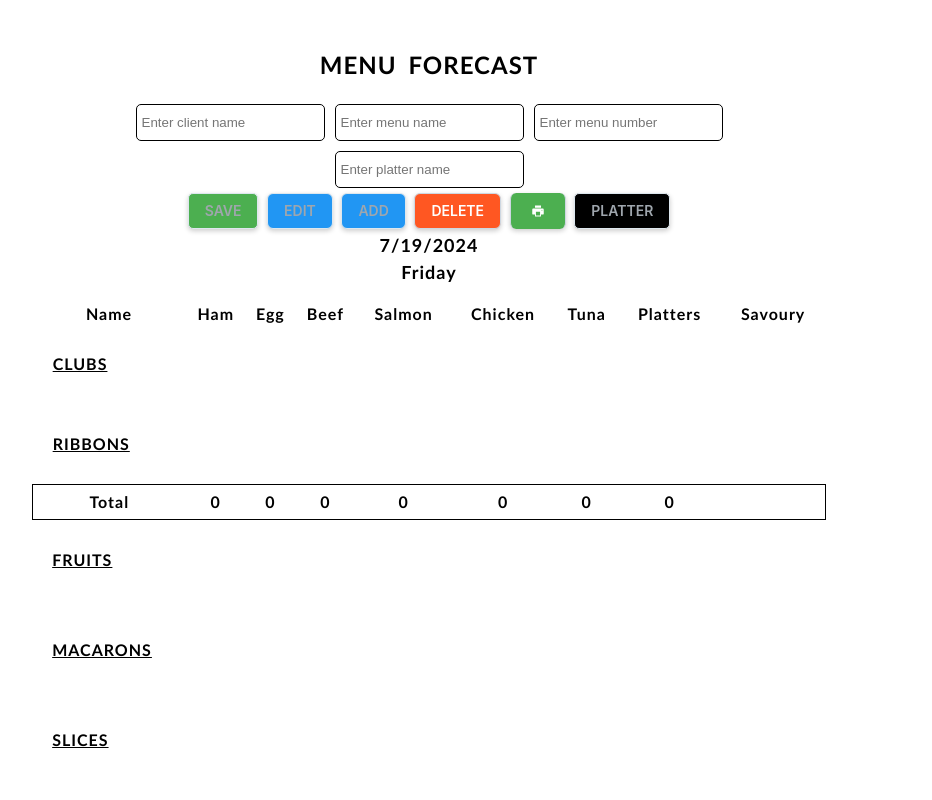
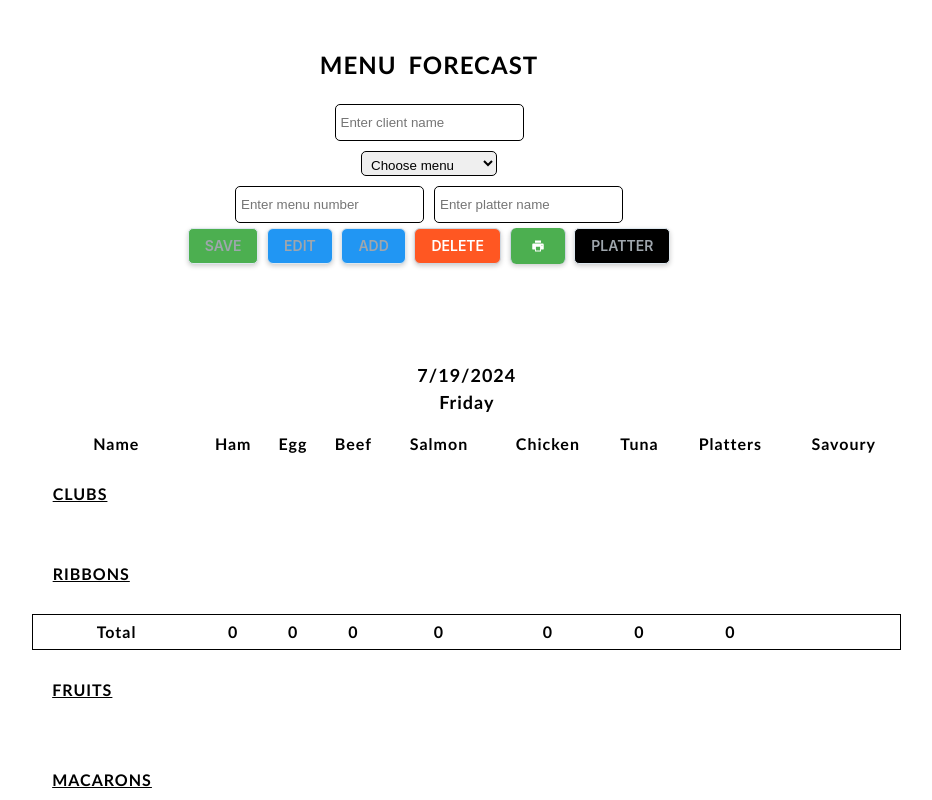
Before and after one commit to PritamMaharjan86/Menu-tracker, a React (Create React App) app: page / in a window 1280 px wide. Shown: the top 800 px of the page, without its empty margins (211-1143 px from the left). Built offline with nearby package versions, Linux system fonts and the light colour scheme.

Commit message:
feature/3/adding dropdwon menu

```diff
--- a/src/App.css
+++ b/src/App.css
@@ -48,9 +48,7 @@
   }
 }
 
-
 .title {
-
   font-size: 16px;
   line-height: 5;
   display: flex;
@@ -60,7 +58,6 @@
   margin-left: 20px;
   font-weight: bold;
 }
-
 
 .columns-container {
   display: flex;
@@ -73,7 +70,7 @@
   justify-content: left;
   text-decoration: underline;
   margin-left: 20px;
-  font-weight: bold;/* Adjust spacing from the title */
+  font-weight: bold; /* Adjust spacing from the title */
 }
 
 .column {
@@ -82,10 +79,10 @@
   /* Add more styles as required */
 }
 
-
 .menu {
-  width: 210mm;
+  width: 230mm;
   height: 297mm;
+  margin-top: 100px;
 }
 
 td {
@@ -103,13 +100,15 @@ td {
   gap: 2;
 }
 
-p{
+p {
   margin: 5px;
 }
 
-
 @media print {
 
+  .first-page {
+    display: none; /* Hide first page content */
+  }
   .App {
     visibility: hidden;
   }
@@ -117,8 +116,31 @@ p{
     visibility: visible;
   }
   .menu {
-    position: center;
-    left: 0;
-    top: 0;
+    display: block; /* Ensure menu is visible */
+    width: 210mm;
+    height: 297mm;
+    page-break-before: always;
   }
 }
+
+@page {
+  margin: 0;
+  @top-left {
+    content: none; /* Hide top-left content (usually URL) */
+  }
+  @top-center {
+    content: none; /* Hide top-center content (usually title) */
+  }
+  @top-right {
+    content: none; /* Hide top-right content (if needed) */
+  }
+  @bottom-left {
+    content: none; /* Hide bottom-left content (page numbers) */
+  }
+  @bottom-center {
+    content: none; /* Hide bottom-center content (page numbers) */
+  }
+  @bottom-right {
+    content: none; /* Hide bottom-right content (page numbers) */
+  }
+}
--- a/src/App.js
+++ b/src/App.js
@@ -89,6 +89,8 @@ export default function App() {
       setSavedisabled(true);
       setExtradisabled(true);
     }
+
+
   };
 
   const handleAddItem = () => {
@@ -191,11 +193,22 @@ export default function App() {
         };
         break;
 
+      case "MACEDOINIAN":
+        toast.success("Added to menu");
+        newItem = {
+          id: items.length + 1,
+          name: (client) + " " + (name) + '/' + (number),
+          pax: (number),
+          category: "Category J"
+        };
+        break;
+
       default:
         toast.error("Menu name not found");
         return null;
     }
     setItems([...items, newItem]);
+
   };
 
 
@@ -308,10 +321,11 @@ export default function App() {
       default:
         newItem = {
           id: items.length + 1, // You can use a m0ore robust ID generation method
-          name: (client) + " " + (name) + '/' + (number) ,
+          name: (client) + " " + (name) + '/' + (number),
           pax: (number),
           add: (platter),
-          category: "Category P"}
+          category: "Category P"
+        }
 
 
     }
@@ -350,6 +364,7 @@ export default function App() {
 
   return (
     <div className="App">
+      <div className='first-page'>
 
         <h2 style={{}}>MENU FORECAST</h2>
 
@@ -380,14 +395,14 @@ export default function App() {
         />
 
 
-
+      </div>
       <div className='menu'>
         <p style={{ fontWeight: 'bold', fontSize: '18px' }}>{`${formattedDate}`}</p>
         <p style={{ fontWeight: 'bold', fontSize: '18px', marginBottom: '20px' }}>{`${tomorrowDay}`}</p>
 
         <ToastContainer />
 
-        <Menu
+        <Menu className="output"
           items={items}
         />
 
--- a/src/components/input.js
+++ b/src/components/input.js
@@ -15,32 +15,51 @@ export default function Input({ handleClient, handleName, handleNumber, handlePl
                 onChange={(e) => handleClient(e)}
                 required
             />)}
-            {field && (<input
-                type="text"
+            {field && (
+                <div>
+                    <select
                         className="data"
-                placeholder="Enter menu name"
                         value={name}
                         onChange={(e) => handleName(e)}
                         required
-            />)}
-            {field && (<input
+                    >
+                        <option value="" disabled>Choose menu</option>
+                        <option value="A">A</option>
+                        <option value="B">B</option>
+                        <option value="C">C</option>
+                        <option value="D">D</option>
+                        <option value="E">E</option>
+                        <option value="ITALIAN">ITALIAN</option>
+                        <option value="GREEK DELUXE">GREEK DELUXE</option>
+                        <option value="GREEK LIGHT">GREEK LIGHT</option>
+                        <option value="ASIAN">ASIAN</option>
+                        <option value="MACEDOINIAN">MACEDOINIAN</option>
+                    </select>
+                </div>
+            )}
+
+            {
+                field && (<input
                     type="number"
                     className="data"
                     placeholder="Enter menu number"
                     value={number}
                     onChange={(e) => handleNumber(e)}
                     required
-            />)}
+                />)
+            }
 
-            {field && (<input
+            {
+                field && (<input
                     type="text"
                     className="data"
                     placeholder="Enter platter name"
                     value={platter}
                     onChange={(e) => handlePlatter(e)}
                     required
-            />)}
+                />)
+            }
 
-        </div>
+        </div >
     )
 }
--- a/src/components/menu.js
+++ b/src/components/menu.js
@@ -566,6 +566,40 @@ export default function Menu({ items }) {
                     </table>
 
                 </div>
+
+                <br></br>
+
+                <div>
+                    <table style={{ width: '100%', letterSpacing: '0.1px ', borderCollapse: 'seperate', marginTop: '10px', borderSpacing: '10px', textAlign: 'justify' }}>
+                        <tbody>
+                            {items
+                                .filter(item => item.category === "Category J")
+                                .map(item => {
+
+                                    const macedoinian = (item.pax <= 50) ? (
+                                        <span> {item.pax} BREAD ROLLS + BUTTER PORTION, {Math.round(item.pax / 25)} BOWLS MIXED OLIVES, {item.pax} FRIED FISH, {Math.round(item.pax / 25)} MEDIUM TRAY BAKED BEANS, {Math.round(item.pax / 25)} MEDIUM TRAY FRIED RICE, {Math.round(item.pax / 25)} KOMPIR SALAD, {Math.round(item.pax / 25)} CABBAGE SALAD, {Math.round(item.pax / 25)} SHOPSKA SALAD, {item.pax} HALVA, {item.pax} LOKUM, {Math.round(item.pax / 25)} FRUIT PLATTER
+                                        </span>
+                                    ) : (
+                                        <span> {item.pax} BREAD ROLLS + BUTTER PORTION, {Math.round(item.pax / 25)} BOWLS MIXED OLIVES, {item.pax} FRIED FISH, {Math.round(item.pax / 25)} MEDIUM TRAY BAKED BEANS, {Math.round(item.pax / 25)} MEDIUM TRAY FRIED RICE, {Math.round(item.pax / 25)} KOMPIR SALAD, {Math.round(item.pax / 25)} CABBAGE SALAD, {Math.round(item.pax / 25)} SHOPSKA SALAD, {item.pax} HALVA, {item.pax} LOKUM, {Math.round(item.pax / 25)} FRUIT PLATTER
+                                        </span>
+                                    )
+
+                                    return (
+
+                                        <tr key={item.id}>
+                                            <td style={{ fontWeight: 'bold' }}>{item.name} </td>
+                                            <td>{macedoinian}</td>
+                                        </tr>
+
+
+                                    );
+                                })
+                            }
+
+                        </tbody>
+                    </table>
+
+                </div>
             </div>
 
 
```
Lines whose indentation alone changed are shown as unchanged.
